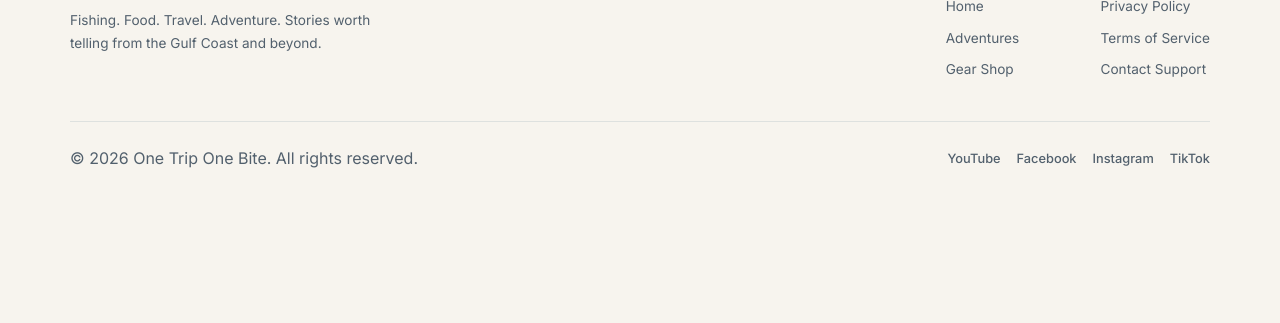
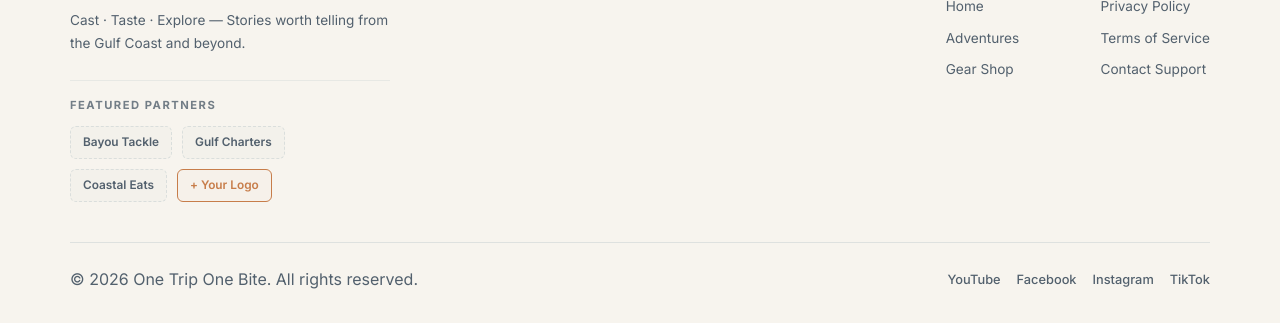
Before and after one commit to BMTong1212/onetriponebite, a website: page index.html in a window 1280 px wide. Shown: the part 6204-6527 px from the top of the page. Before the commit the page ends 6406 px from the top, so only its background shows below. Drawn offline with nearby package versions, Linux system fonts and the light colour scheme; a web font is replaced by a local one.

Commit message:
Auto-update: index.html saved

```diff
--- a/index.html
+++ b/index.html
@@ -1504,6 +1504,60 @@
       font-size: 0.85rem;
       color: var(--muted);
       line-height: 1.7;
+    }
+
+    /* Footer Featured Partners logos strip */
+    .footer-partners {
+      margin-top: 24px;
+      padding-top: 16px;
+      border-top: 1.5px solid rgba(46, 91, 118, 0.08);
+      max-width: 100%;
+    }
+
+    .footer-partners-title {
+      font-size: 0.7rem;
+      font-weight: 700;
+      text-transform: uppercase;
+      letter-spacing: 1.5px;
+      color: var(--muted);
+      margin-bottom: 12px;
+      opacity: 0.8;
+    }
+
+    .footer-partners-list {
+      display: flex;
+      flex-wrap: wrap;
+      gap: 10px;
+      align-items: center;
+    }
+
+    .footer-partner-badge {
+      font-size: 0.74rem;
+      font-weight: 600;
+      color: var(--muted);
+      border: 1.5px dashed var(--border);
+      padding: 6px 12px;
+      border-radius: 6px;
+      background: rgba(46, 91, 118, 0.02);
+      user-select: none;
+      transition: all 0.25s ease;
+      display: inline-block;
+    }
+
+    .footer-partner-badge.join-us {
+      border: 1.5px solid var(--orange);
+      color: var(--orange);
+      background: rgba(199, 125, 74, 0.02);
+      cursor: pointer;
+      text-decoration: none;
+    }
+
+    .footer-partner-badge.join-us:hover {
+      background: var(--orange);
+      color: var(--white);
+      border-color: var(--orange);
+      transform: translateY(-1px);
+      box-shadow: 0 4px 10px rgba(199, 125, 74, 0.15);
     }
 
     .footer-nav {
@@ -2242,7 +2296,17 @@
         <div class="footer-logo">
           <img src="assets/logo.jpg" alt="One Trip One Bite Logo" style="height: 40px; mix-blend-mode: multiply; border-radius: 4px;">
         </div>
-        <p class="footer-tagline">Fishing. Food. Travel. Adventure. Stories worth telling from the Gulf Coast and beyond.</p>
+        <p class="footer-tagline">Cast &middot; Taste &middot; Explore &mdash; Stories worth telling from the Gulf Coast and beyond.</p>
+
+        <div class="footer-partners">
+          <div class="footer-partners-title">Featured Partners</div>
+          <div class="footer-partners-list">
+            <span class="footer-partner-badge">Bayou Tackle</span>
+            <span class="footer-partner-badge">Gulf Charters</span>
+            <span class="footer-partner-badge">Coastal Eats</span>
+            <a href="mailto:partners@onetriponebite.com?subject=Partner%20Logos%20%26%20Advertising%20Inquiry" class="footer-partner-badge join-us" title="Click to advertise or collaborate">+ Your Logo</a>
+          </div>
+        </div>
       </div>
 
       <div class="footer-nav">
```
